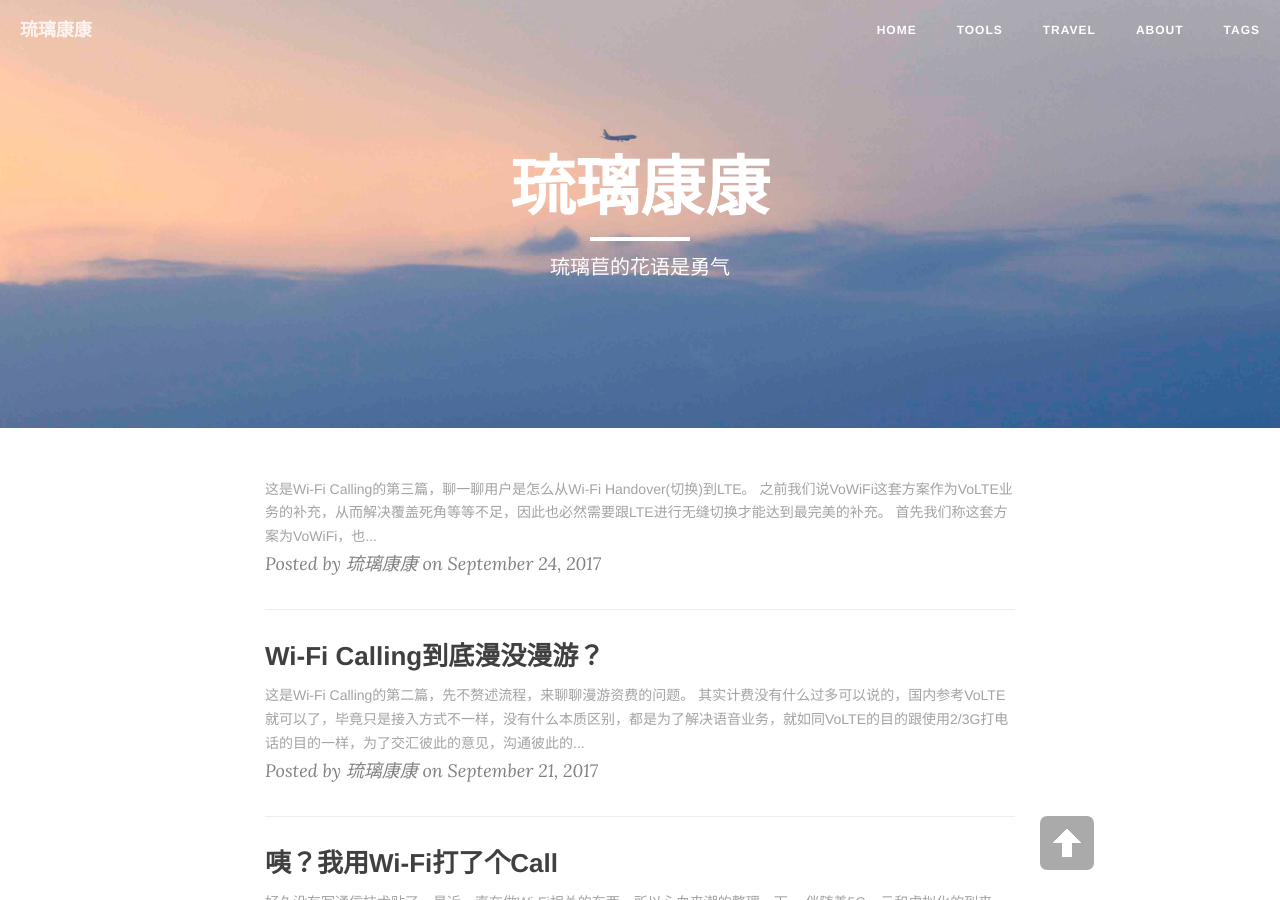
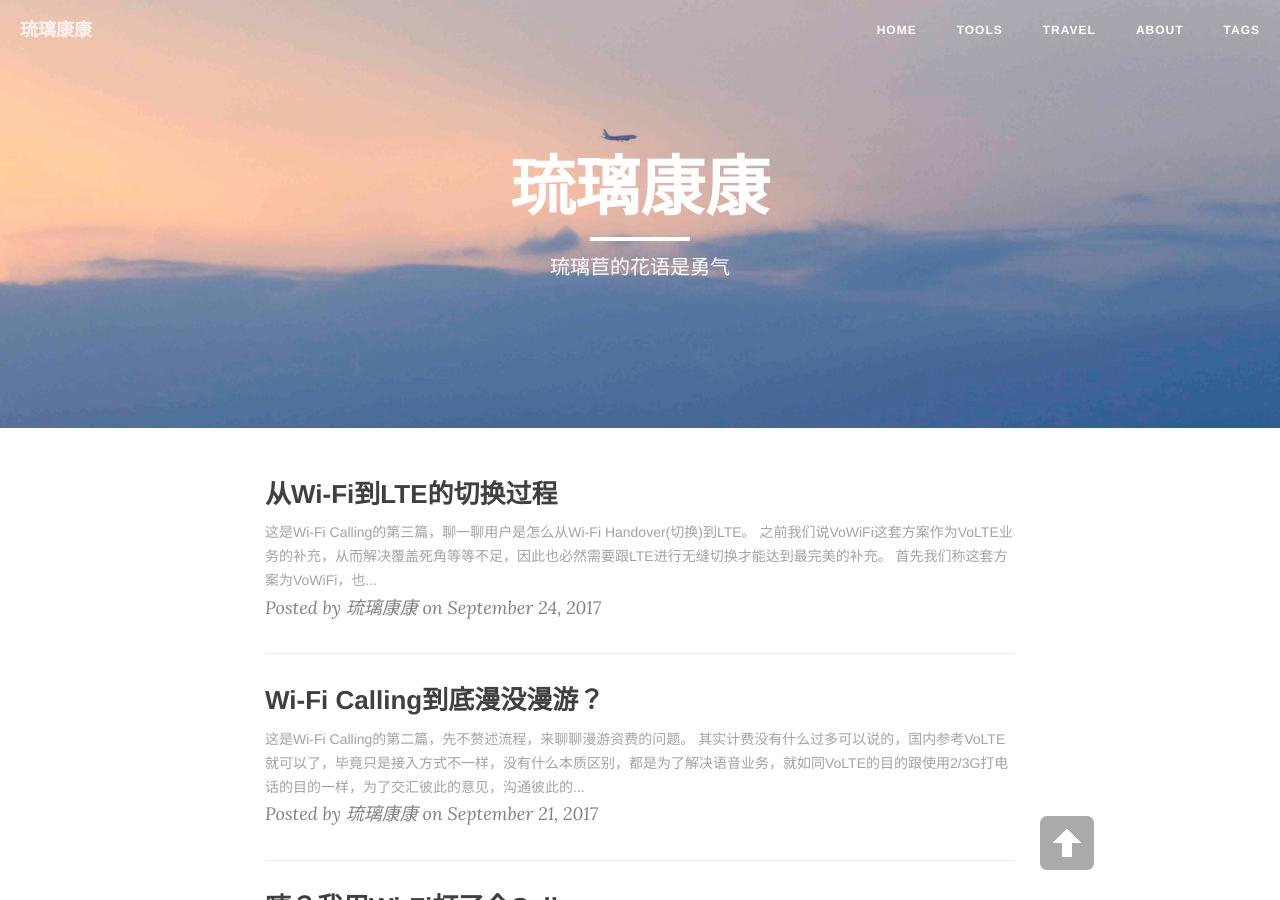
Before and after one commit to MinpuKang/minpukang.github.io, a Jekyll site: the page built from index.html, in a window 1280 px wide and 900 px high. Built offline with Jekyll 4.4.1, drawn with Linux system fonts in a browser that asks for light colours; nearby versions of some CDN libraries; the list of posts is cut into pages by our own code.

Commit message:
Update the title of HO from WiFi to HO

```diff
--- a/_posts/2017-09-24-VoWiFi-HO-from-WiFi-to-LTE.md
+++ b/_posts/2017-09-24-VoWiFi-HO-from-WiFi-to-LTE.md
@@ -1,6 +1,6 @@
 ---
 layout: post
-title: [Wi-Fi] 从Wi-Fi到LTE
+title: 从Wi-Fi到LTE的切换过程
 date: 2017-09-24
 categories: blog
 tags: [通信, WiFi]
```
